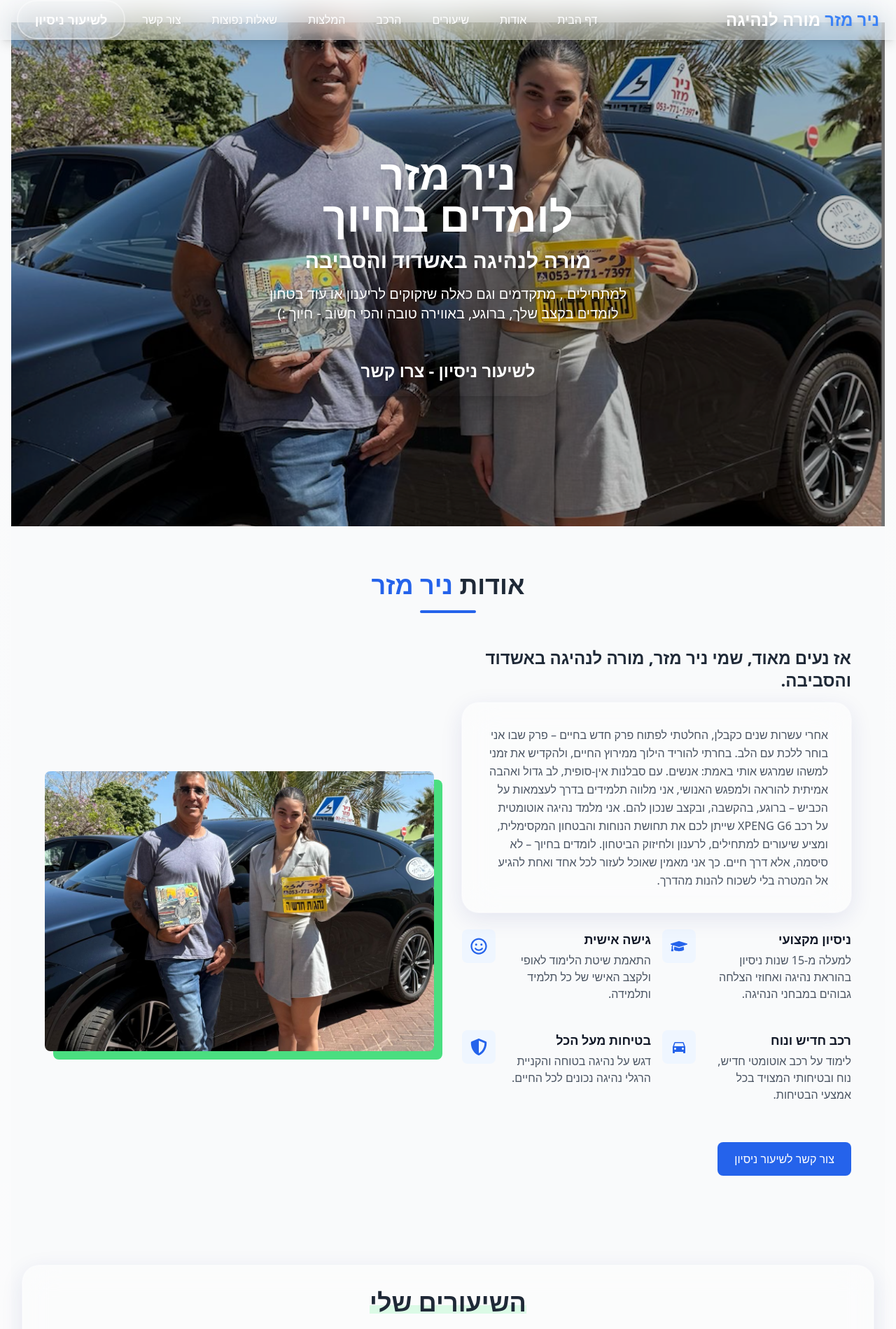
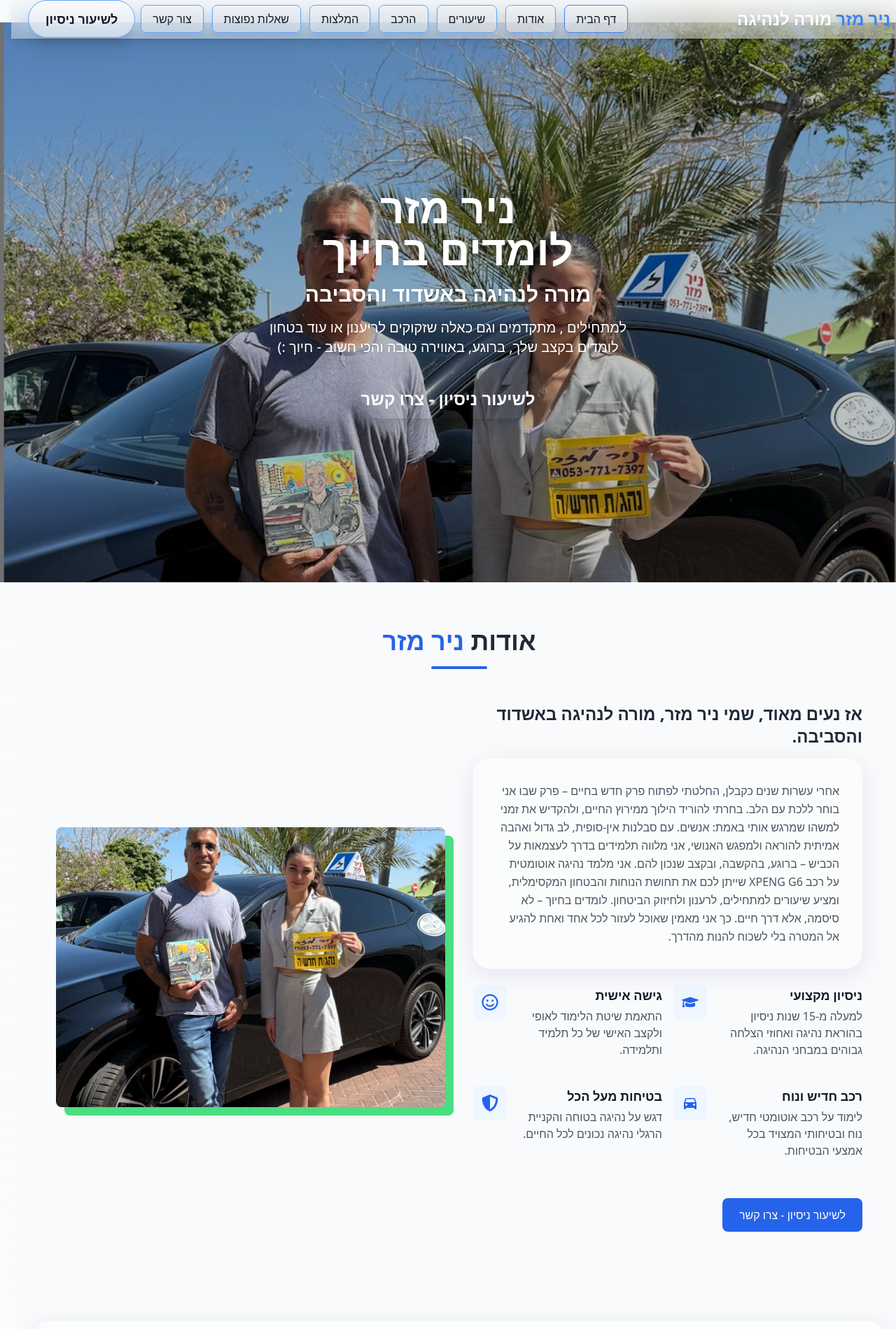
Before and after one commit to Webis-sites/nir-mazar, a Next.js app: page / in a window 1280 px wide. Shown: the top 1899 px of the page at 70% size. Built offline with nearby package versions, Linux system fonts and the light colour scheme.

Commit message:
Add new images for the photo gallery, enhance button functionality in the About and Services sections, and update contact information across multiple components for improved user experience.

```diff
--- a/src/components/AboutSection.tsx
+++ b/src/components/AboutSection.tsx
@@ -95,7 +95,7 @@ const AboutSection: React.FC = () => {
                   viewport={{ once: true }}
                 >
                   <img
-                    src="/nir mazar photo/abbead6c-2432-4515-9322-97dc5c8c5ef4.JPG"
+                    src="/nir mazar photo/ניר אורך.JPG"
                     alt="ניר מזר - מורה לנהיגה באשדוד"
                     className="w-full h-full object-cover"
                   />
@@ -166,8 +166,14 @@ const AboutSection: React.FC = () => {
                 transition={{ duration: 0.8, delay: 0.4 }}
                 viewport={{ once: true }}
               >
-                <button className="bg-blue-600 hover:bg-blue-700 text-white font-medium py-3 px-6 rounded-lg shadow-soft transition-all duration-300 transform hover:-translate-y-1 hover:shadow-lg">
-                  צור קשר לשיעור ניסיון
+                <button
+                  className="bg-blue-600 hover:bg-blue-700 text-white font-medium py-3 px-6 rounded-lg shadow-soft transition-all duration-300 transform hover:-translate-y-1 hover:shadow-lg"
+                  onClick={() => {
+                    const contactSection = document.getElementById('contact-section');
+                    if (contactSection) contactSection.scrollIntoView({ behavior: 'smooth' });
+                  }}
+                >
+                  לשיעור ניסיון - צרו קשר
                 </button>
               </motion.div>
             </motion.div>
--- a/src/components/CTASection.tsx
+++ b/src/components/CTASection.tsx
@@ -56,7 +56,7 @@ const DrivingLessonCta: React.FC<CtaProps> = () => {
 
           <div className="flex items-center text-white opacity-90 mb-2">
             <FaPhoneAlt className="ml-2" />
-            <span>התקשרו עכשיו: 050-1234567</span>
+            <span>התקשרו עכשיו: 053-7717397</span>
           </div>
 
           <p className="text-white text-sm opacity-80">
--- a/src/components/FAQSection.tsx
+++ b/src/components/FAQSection.tsx
@@ -47,7 +47,7 @@ const FAQSection: React.FC = () => {
     {
       id: 'faq-7',
       question: 'איך קובעים שיעור נהיגה?',
-      answer: 'ניתן לקבוע שיעור באמצעות שיחת טלפון או הודעת וואטסאפ למספר 050-1234567. אנו פועלים בימים א׳-ה׳ בין השעות 08:00-20:00 ובימי שישי בין 08:00-14:00. מומלץ לקבוע שיעורים מראש לפחות שבוע מראש, במיוחד בתקופות עמוסות.'
+      answer: 'ניתן לקבוע שיעור באמצעות שיחת טלפון או הודעת וואטסאפ למספר 053-7717397. אנו פועלים בימים א׳-ה׳ בין השעות 08:00-20:00 ובימי שישי בין 08:00-14:00. מומלץ לקבוע שיעורים מראש לפחות שבוע מראש, במיוחד בתקופות עמוסות.'
     }
   ];
 
@@ -133,8 +133,12 @@ const FAQSection: React.FC = () => {
                 style={{
                   boxShadow: '3px 3px 6px rgba(0, 0, 0, 0.1), -3px -3px 6px rgba(255, 255, 255, 0.5)',
                 }}
+                onClick={() => {
+                  const contactSection = document.getElementById('contact-section');
+                  if (contactSection) contactSection.scrollIntoView({ behavior: 'smooth' });
+                }}
               >
-                צרו קשר
+                לשיעור ניסיון - צרו קשר
               </button>
             </div>
           </div>
--- a/src/components/Footer.tsx
+++ b/src/components/Footer.tsx
@@ -51,7 +51,7 @@ const Footer: React.FC = () => {
                 className="bg-white/40 backdrop-blur-xl p-3 rounded-3xl shadow-[0_8px_32px_0_rgba(31,38,135,0.10)] border border-white/30 ring-1 ring-white/40 inline-flex items-center"
               >
                 <img
-                  src="/nir mazar photo/abbead6c-2432-4515-9322-97dc5c8c5ef4.JPG"
+                  src="/nir mazar photo/ניר אורך.JPG"
                   alt="ניר מזר - מורה לנהיגה אוטומטית"
                   className="w-14 h-14 rounded-full object-cover ml-3 border-2 border-white shadow"
                 />
--- a/src/components/HeroSection.tsx
+++ b/src/components/HeroSection.tsx
@@ -1,25 +1,47 @@
 'use client';
 
-import React from 'react';
+import React, { useState, useEffect } from 'react';
 import Image from 'next/image';
 import { motion } from 'framer-motion';
 
 const HeroSection: React.FC = () => {
+  const [isMobile, setIsMobile] = useState(false);
+
+  useEffect(() => {
+    const handleResize = () => {
+      setIsMobile(window.innerWidth < 768);
+    };
+    handleResize();
+    window.addEventListener('resize', handleResize);
+    return () => window.removeEventListener('resize', handleResize);
+  }, []);
+
   return (
     <section
       id="hero-section"
       dir="rtl"
-      className="relative w-full min-h-[90vh] flex items-center justify-center overflow-hidden"
+      className="relative w-screen min-h-screen flex items-center justify-center overflow-hidden p-0 m-0"
     >
-      {/* Full Background Image, edge-to-edge */}
+      {/* Responsive Background Image */}
+      {isMobile ? (
+        <Image
+          src="/nir mazar photo/ניר אורך.JPG"
+          alt="ניר מזר - מורה לנהיגה באשדוד"
+          fill
+          priority
+          className="object-cover z-0 absolute left-0 top-0 w-screen h-screen min-w-0 min-h-0"
+          style={{ objectPosition: 'center top' }}
+        />
+      ) : (
         <Image
           src="/nir mazar photo/ניר לרוחב.png"
           alt="ניר מזר - מורה לנהיגה באשדוד"
           fill
           priority
-        className="object-cover object-center w-full h-full z-0"
-        style={{ minWidth: '100vw', minHeight: '100vh' }}
+          className="object-cover z-0 absolute left-0 top-0 w-screen h-screen min-w-0 min-h-0"
+          style={{ objectPosition: 'center 60%' }}
         />
+      )}
       {/* Overlay for better text contrast, but more transparent */}
       <div className="absolute inset-0 bg-black/25 z-10" />
       {/* Centered Content */}
@@ -54,7 +76,7 @@ const HeroSection: React.FC = () => {
         <motion.button
           whileHover={{ scale: 1.08, boxShadow: '0 4px 24px #3b82f6aa' }}
           whileTap={{ scale: 0.97 }}
-          className="bg-gradient-to-l from-primary-500 to-secondary-500 hover:from-primary-600 hover:to-secondary-600 text-white px-10 py-5 rounded-full text-2xl font-bold shadow-xl transition-all duration-300 focus:outline-none focus:ring-4 focus:ring-primary-300 focus:ring-opacity-50"
+          className="bg-primary-600 hover:bg-primary-700 text-white font-bold py-3 rounded-full text-2xl shadow-xl transition-all focus:outline-none focus:ring-4 focus:ring-primary-300 focus:ring-opacity-50"
           onClick={() => {
             const contactSection = document.getElementById('contact-section');
             if (contactSection) contactSection.scrollIntoView({ behavior: 'smooth' });
--- a/src/components/Navbar.tsx
+++ b/src/components/Navbar.tsx
@@ -80,8 +80,8 @@ const Navbar: React.FC = () => {
                   smooth={true}
                   offset={-80}
                   duration={500}
-                  className="relative px-4 py-2 mx-1 text-white hover:text-[#3b82f6] transition-colors duration-300 rounded-lg text-right cursor-pointer select-none drop-shadow-lg"
-                  activeClass="text-[#3b82f6] drop-shadow-lg"
+                  className="relative px-4 py-2 mx-1 text-primary-600 border border-blue-400 bg-white/40 backdrop-blur-xl transition-colors duration-300 rounded-lg text-right cursor-pointer select-none drop-shadow-lg hover:bg-white/60 hover:border-blue-500"
+                  activeClass="text-primary-700 border-blue-500 drop-shadow-lg"
                 >
                   {item.label}
                 </ScrollLink>
@@ -95,7 +95,7 @@ const Navbar: React.FC = () => {
                 const contactSection = document.getElementById('contact-section');
                 if (contactSection) contactSection.scrollIntoView({ behavior: 'smooth' });
               }}
-              className="ml-4 bg-gradient-to-l from-primary-500 to-secondary-500 hover:from-primary-600 hover:to-secondary-600 text-white px-6 py-3 rounded-full text-lg font-bold shadow-xl transition-all duration-300 focus:outline-none focus:ring-4 focus:ring-primary-300 focus:ring-opacity-50 border-2 border-white/40"
+              className="ml-4 px-6 py-3 rounded-full text-lg font-bold shadow-xl transition-all duration-300 focus:outline-none focus:ring-4 focus:ring-primary-300 focus:ring-opacity-50 border border-blue-400 bg-white/40 backdrop-blur-xl text-primary-600 hover:bg-white/60 hover:border-blue-500"
             >
               לשיעור ניסיון
             </motion.button>
@@ -136,8 +136,8 @@ const Navbar: React.FC = () => {
               offset={-80}
               duration={500}
               onClick={closeMenu}
-              className="block px-4 py-3 text-white hover:text-[#3b82f6] transition-colors duration-300 rounded-lg text-right drop-shadow-lg"
-              activeClass="text-[#3b82f6] drop-shadow-lg"
+              className="block px-4 py-3 text-primary-600 border border-blue-400 bg-white/40 backdrop-blur-xl transition-colors duration-300 rounded-lg text-right drop-shadow-lg hover:bg-white/60 hover:border-blue-500"
+              activeClass="text-primary-700 border-blue-500 drop-shadow-lg"
             >
               {item.label}
             </ScrollLink>
@@ -151,7 +151,7 @@ const Navbar: React.FC = () => {
               const contactSection = document.getElementById('contact-section');
               if (contactSection) contactSection.scrollIntoView({ behavior: 'smooth' });
             }}
-            className="mt-4 bg-gradient-to-l from-primary-500 to-secondary-500 hover:from-primary-600 hover:to-secondary-600 text-white px-6 py-3 rounded-full text-lg font-bold shadow-xl transition-all duration-300 focus:outline-none focus:ring-4 focus:ring-primary-300 focus:ring-opacity-50 border-2 border-white/40"
+            className="mt-4 px-6 py-3 rounded-full text-lg font-bold shadow-xl transition-all duration-300 focus:outline-none focus:ring-4 focus:ring-primary-300 focus:ring-opacity-50 border border-blue-400 bg-white/40 backdrop-blur-xl text-primary-600 hover:bg-white/60 hover:border-blue-500"
           >
             לשיעור ניסיון
           </motion.button>
--- a/src/components/ServicesSection.tsx
+++ b/src/components/ServicesSection.tsx
@@ -134,8 +134,12 @@ const ServicesSection: React.FC = () => {
               boxShadow: '8px 8px 16px #d1d9e6, -8px -8px 16px #ffffff'
             }}
             whileTap={{ scale: 0.95 }}
+            onClick={() => {
+              const contactSection = document.getElementById('contact-section');
+              if (contactSection) contactSection.scrollIntoView({ behavior: 'smooth' });
+            }}
           >
-            צור קשר לתיאום שיעור
+            לשיעור ניסיון - צרו קשר
           </motion.button>
         </motion.div>
       </div>
```
Also changed, not shown: src/components/ContactSection.tsx (+10 -10 lines), src/components/TestimonialsSection.tsx (+7 -7 lines), public/nir mazar photo/ניר אורך.JPG (renamed from public/nir mazar photo/abbead6c-2432-4515-9322-97dc5c8c5ef4.JPG), public/nir mazar photo/ניר לרוחב.png. Lines whose indentation alone changed are shown as unchanged.
